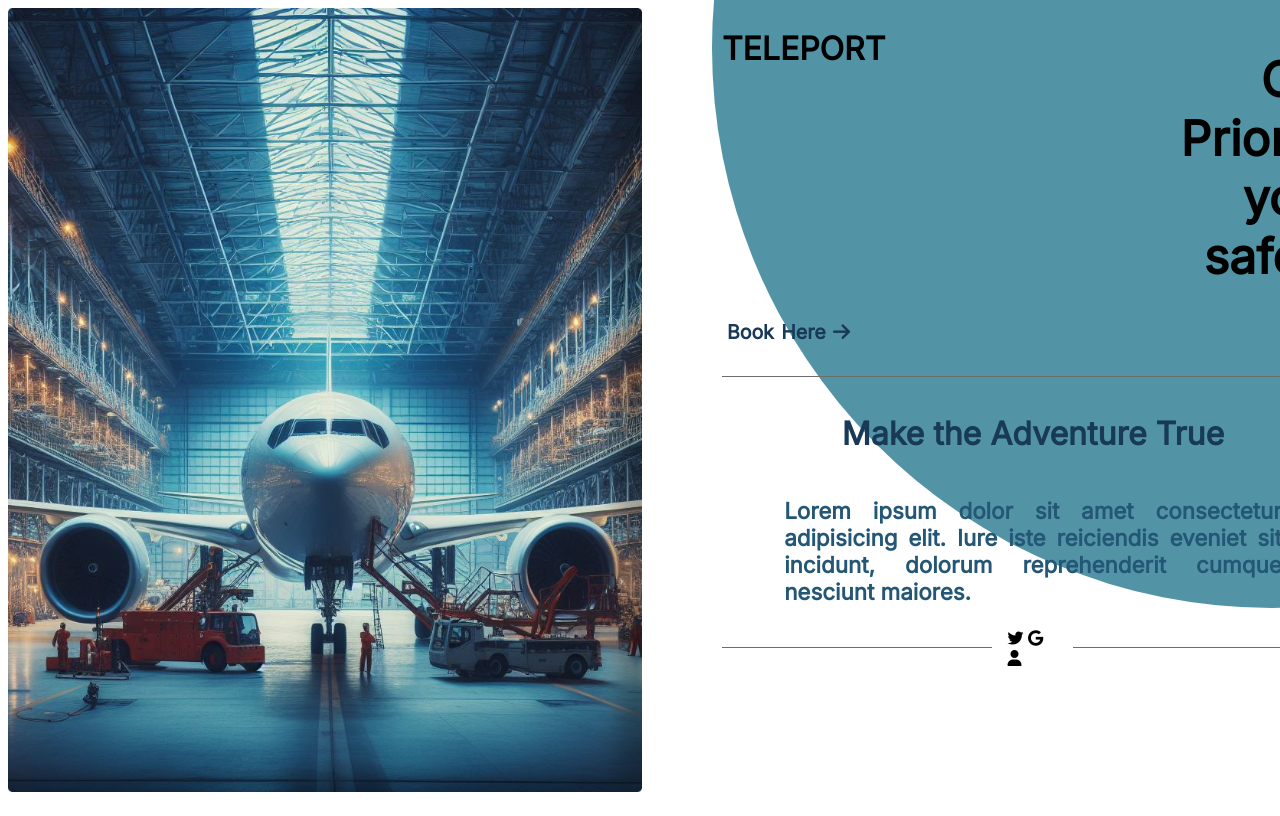
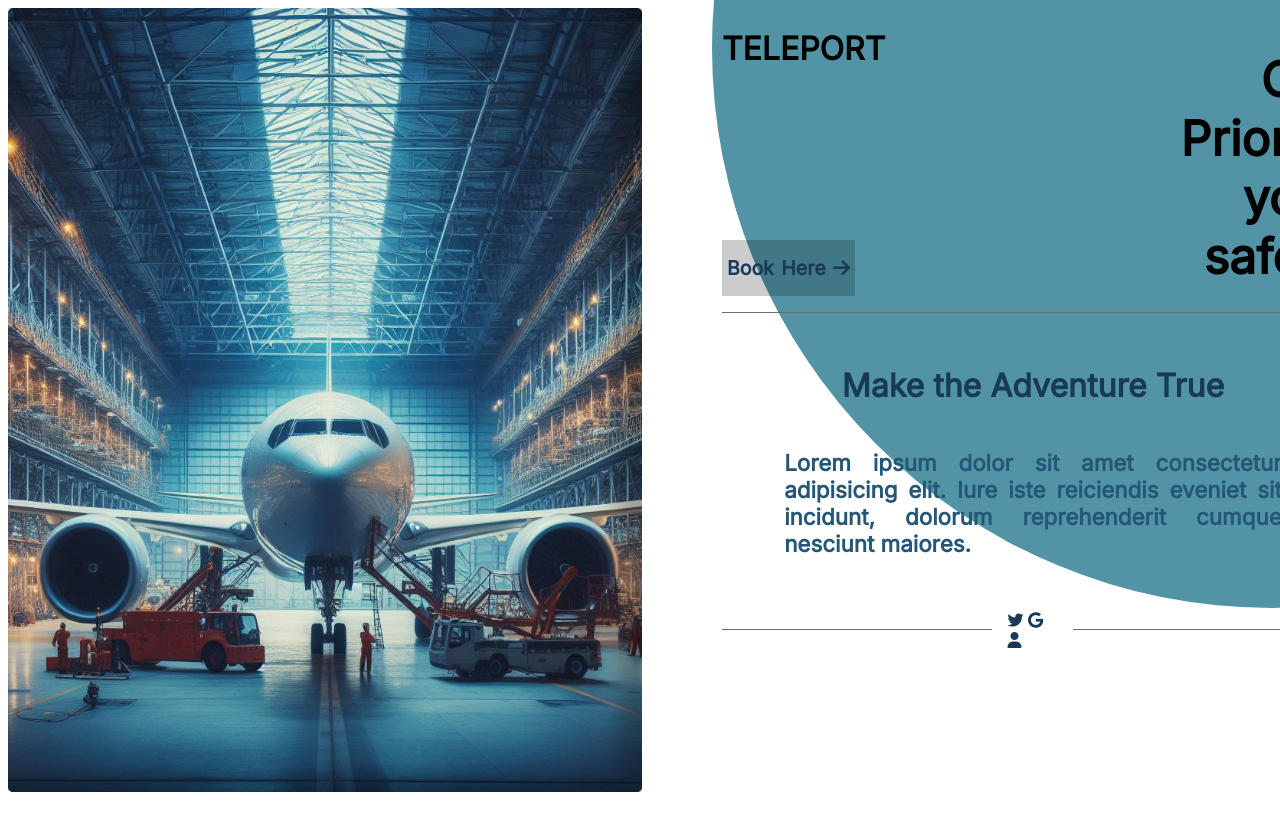
Before and after one commit to zaid-sinpie/flight_booking, a plain HTML site: page index.html in a window 1280 px wide. Shown: the top 816 px of the page. Drawn offline with Linux system fonts and the light colour scheme.

Commit message:
height resized

```diff
--- a/style.css
+++ b/style.css
@@ -49,14 +49,14 @@ img {
 
 .top-box {
   width: 100%;
-  height: 20%;
+  height: 18rem;
   display: flex;
   justify-content: space-between;
   align-self: center;
 }
 
 .left {
-  height: 22rem;
+  height: 100%;
   width: 50%;
   display: flex;
   flex-direction: column;
@@ -72,13 +72,15 @@ img {
   padding-left: 5px;
   padding-right: 5px;
   word-spacing: 2px;
+  background: rgba(0, 0, 0, 0.2);
 }
 
 .btn-book:hover {
   text-decoration-skip-ink: auto;
-  color: var(--primary-textColor);
+  color: var(--base-color);
   border-radius: 2px;
   letter-spacing: 2px;
+  text-decoration: underline;
 }
 
 .right {
@@ -98,7 +100,7 @@ img {
 
 .bottom-box {
   width: 100%;
-  height: 15rem;
+  height: 21rem;
   display: flex;
   flex-direction: column;
   justify-content: space-around;
@@ -146,6 +148,17 @@ img {
   background: var(--btn-color);
 }
 
+.links i{
+  color: var(--primary-textColor);
+  transition: all .5s ease-in-out;
+  cursor: pointer;
+}
+
+.links i:hover{
+  font-size: larger;
+  color: var(--base-color);
+}
+
 .circle {
   height: 70rem;
   width: 70rem;
```
